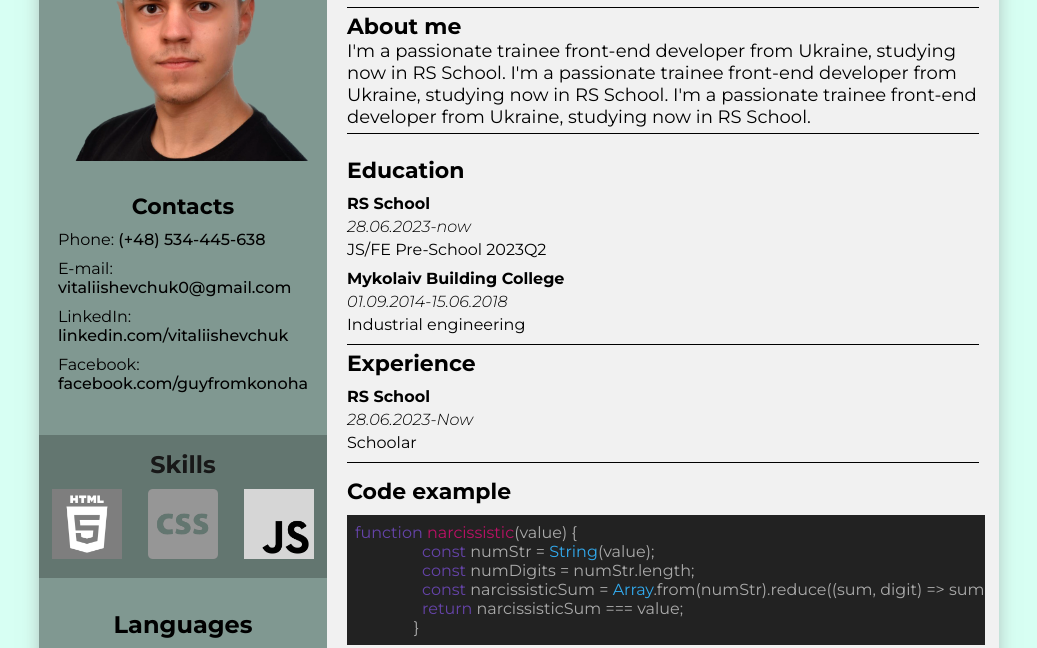
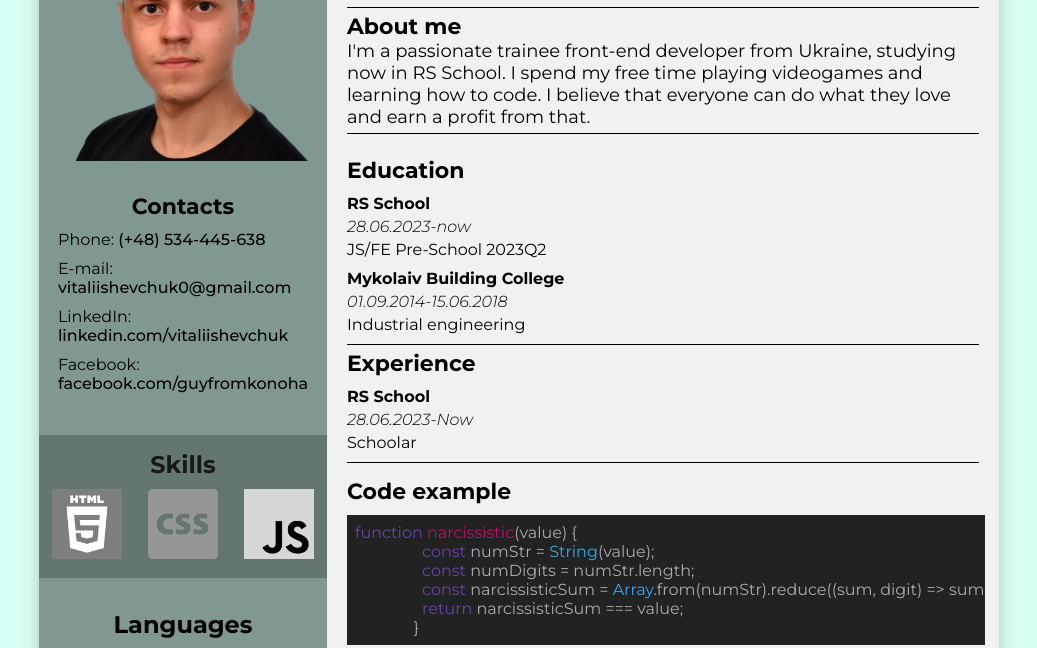
Before and after one commit to TrayzD/rsschool-cv, a plain HTML site: page index.html in a window 1280 px wide. Shown: the part 148-796 px from the top of the page, without its empty margins (121-1158 px from the left). Drawn offline with Linux system fonts and the light colour scheme.

Commit message:
refactor: change a class description

```diff
--- a/index.html
+++ b/index.html
@@ -123,8 +123,9 @@
                     </h3>
                     <p class="about__content ">
                         I'm a passionate trainee front-end developer from Ukraine, studying now in RS School.
-                        I'm a passionate trainee front-end developer from Ukraine, studying now in RS School.
-                        I'm a passionate trainee front-end developer from Ukraine, studying now in RS School.
+                        I spend my free time playing videogames and learning how to code.
+                        I believe that everyone can do what they love and earn a profit from that.
+
                     </p>
                     <div class="line"></div>
                 </div>
```
